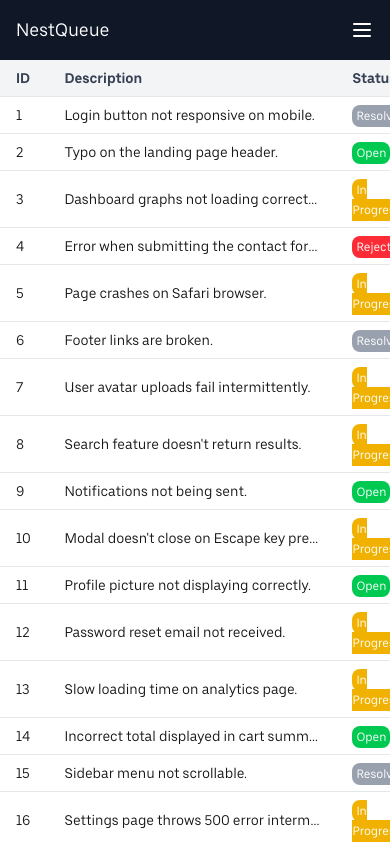
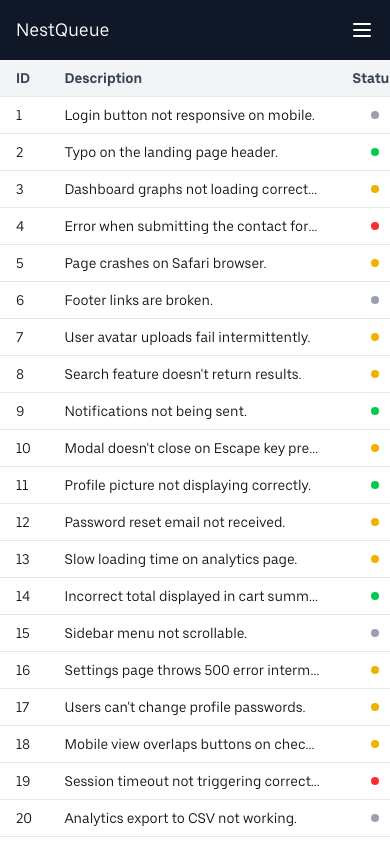
Before and after one commit to digitalnest-wit/nestqueue, a Next.js app: page / in a window 390 px wide. Shown: the top 844 px of the page. Built offline with nearby package versions, Linux system fonts and the light colour scheme.

Commit message:
nit: collapse StatusChip into a dot on mobile

```diff
--- a/src/app/components/TicketsTable.tsx
+++ b/src/app/components/TicketsTable.tsx
@@ -1,8 +1,11 @@
 "use client";
 
 import Ticket from "../types/ticket";
-import StatusChip from "./Status";
+import StatusChip, { StatusDot } from "./Status";
 import PriorityIcon from "./PriorityIcon";
+import useWindowSize from "../hooks/useWindowSize";
+import { isMobile } from "../types/window";
+import { JSX } from "react";
 
 export default function TicketsTable({
   tickets,
@@ -51,6 +54,8 @@ function TableRow({
   ticket: Ticket;
   onClick: (ticket: Ticket) => void;
 }) {
+  const { width } = useWindowSize();
+
   return (
     <tr
       className="hover:bg-gray-50"
@@ -66,7 +71,13 @@ function TableRow({
       </td>
       <td className="px-4 py-2 hidden md:block">{ticket.reporter}</td>
       <td className="px-4 py-2">
-        <StatusChip status={ticket.status} />
+        {isMobile(width!) ? (
+          <div className="flex justify-center">
+            <StatusDot status={ticket.status} />
+          </div>
+        ) : (
+          <StatusChip status={ticket.status} />
+        )}
       </td>
       <td className="px-4 py-2 hidden lg:block">
         {ticket.date.toLocaleDateString()}
```
